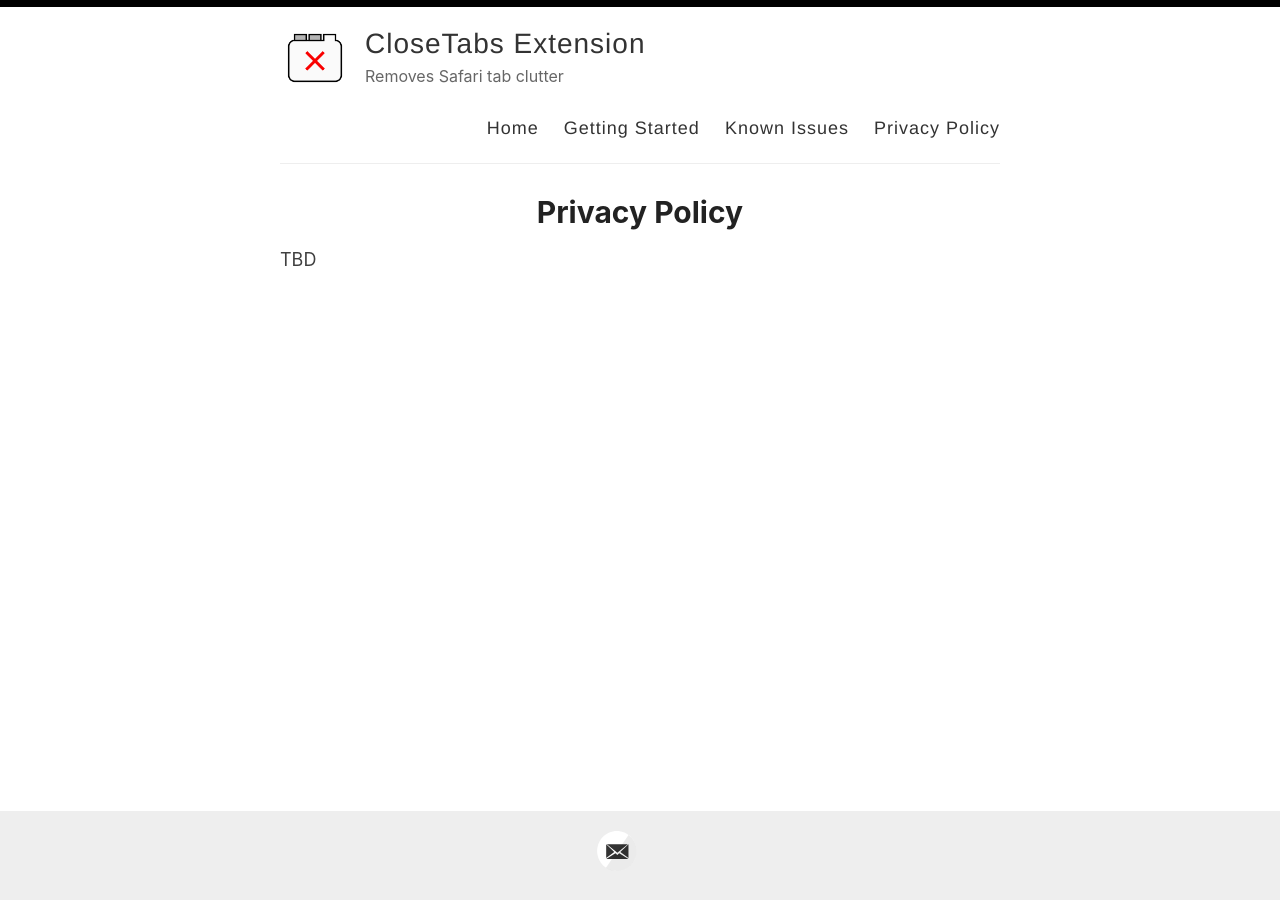
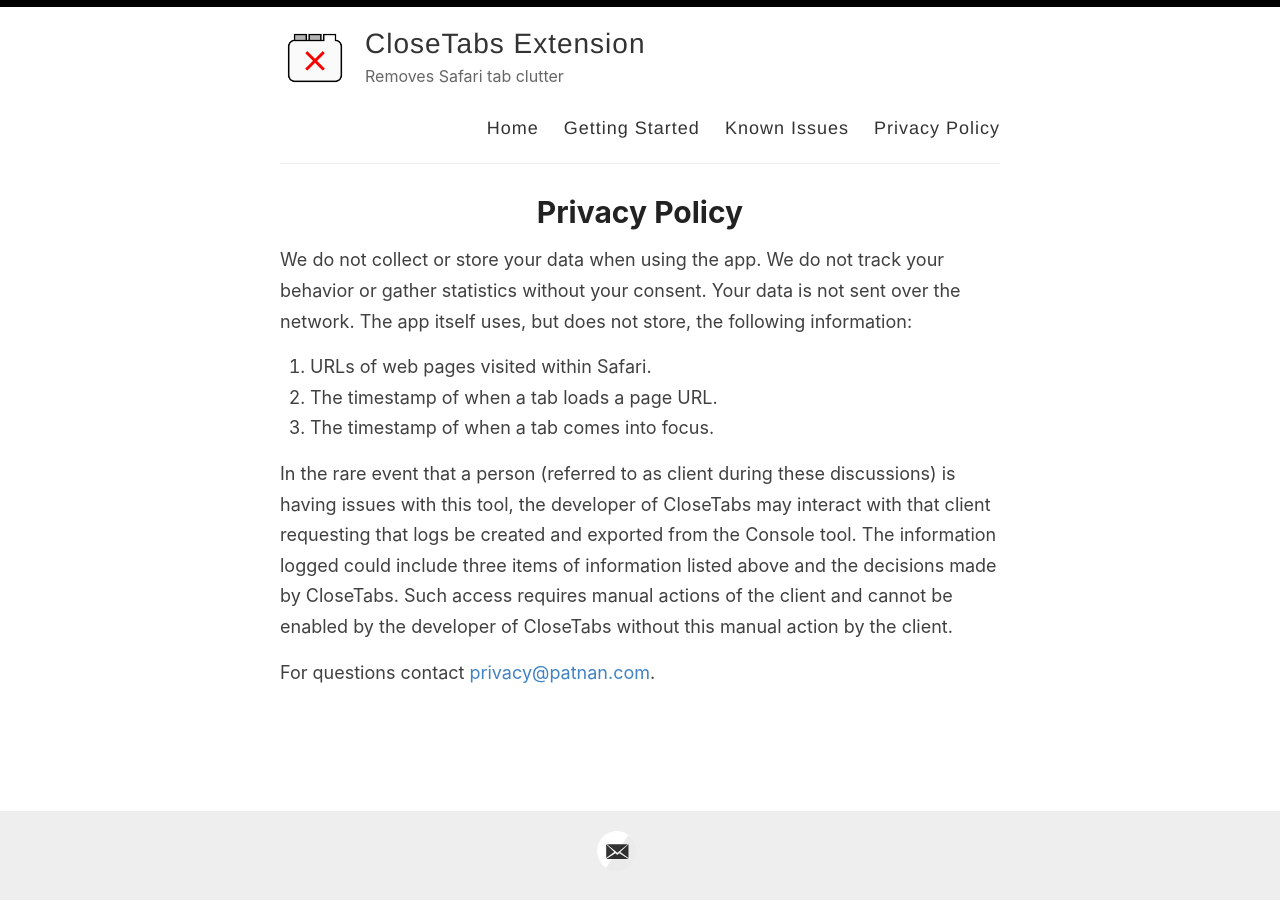
Before and after one commit to bonafideduck/CloseTabsExtension, a Jekyll site: the page built from _pages/privacy-policy.md, in a window 1280 px wide. Built offline with Jekyll 4.4.1, drawn with Linux system fonts in a browser that asks for light colours.

Commit message:
Added a privacy policy.

```diff
--- a/_pages/privacy-policy.md
+++ b/_pages/privacy-policy.md
@@ -4,4 +4,17 @@
 permalink: /privacy-policy/
 ---
 
-TBD
+We do not collect or store your data when using the app. We do not track your behavior or gather statistics without your consent.
+Your data is not sent over the network.  The app itself uses, but does not store, the following information:
+
+1. URLs of web pages visited within Safari.
+2. The timestamp of when a tab loads a page URL.
+3. The timestamp of when a tab comes into focus.
+
+In the rare event that a person (referred to as client during these discussions) is having issues with this tool,
+the developer of CloseTabs may interact with that client requesting that logs be created and exported from the
+Console tool.  The information logged could include three items of information listed above and the decisions
+made by CloseTabs.  Such access requires manual actions of the client and cannot be enabled by the developer of
+CloseTabs without this manual action by the client.
+
+For questions contact [privacy@patnan.com](mailto:privacy@patnan.com?subject=Questions about CloseTabs Privacy Policy).
```
